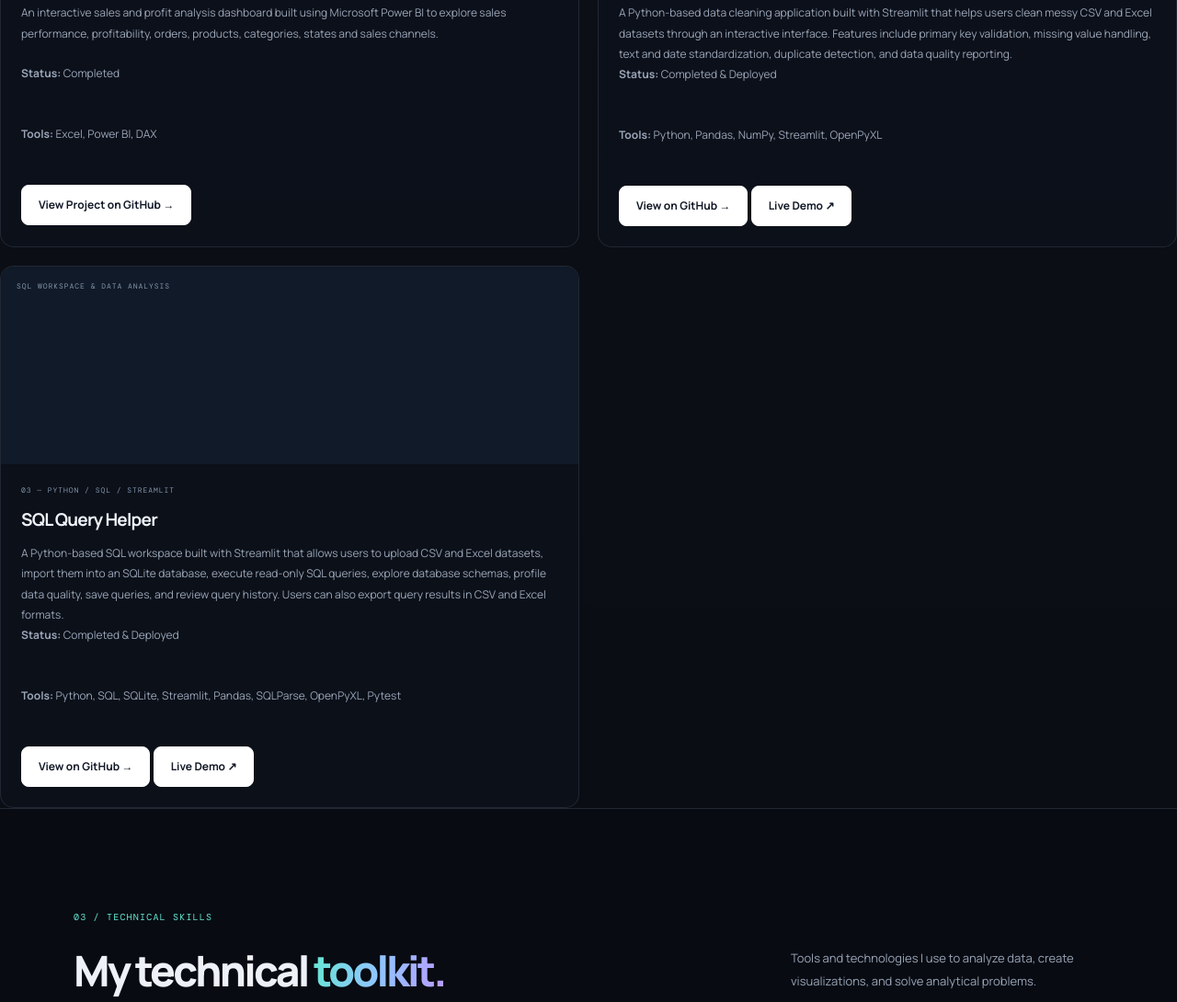
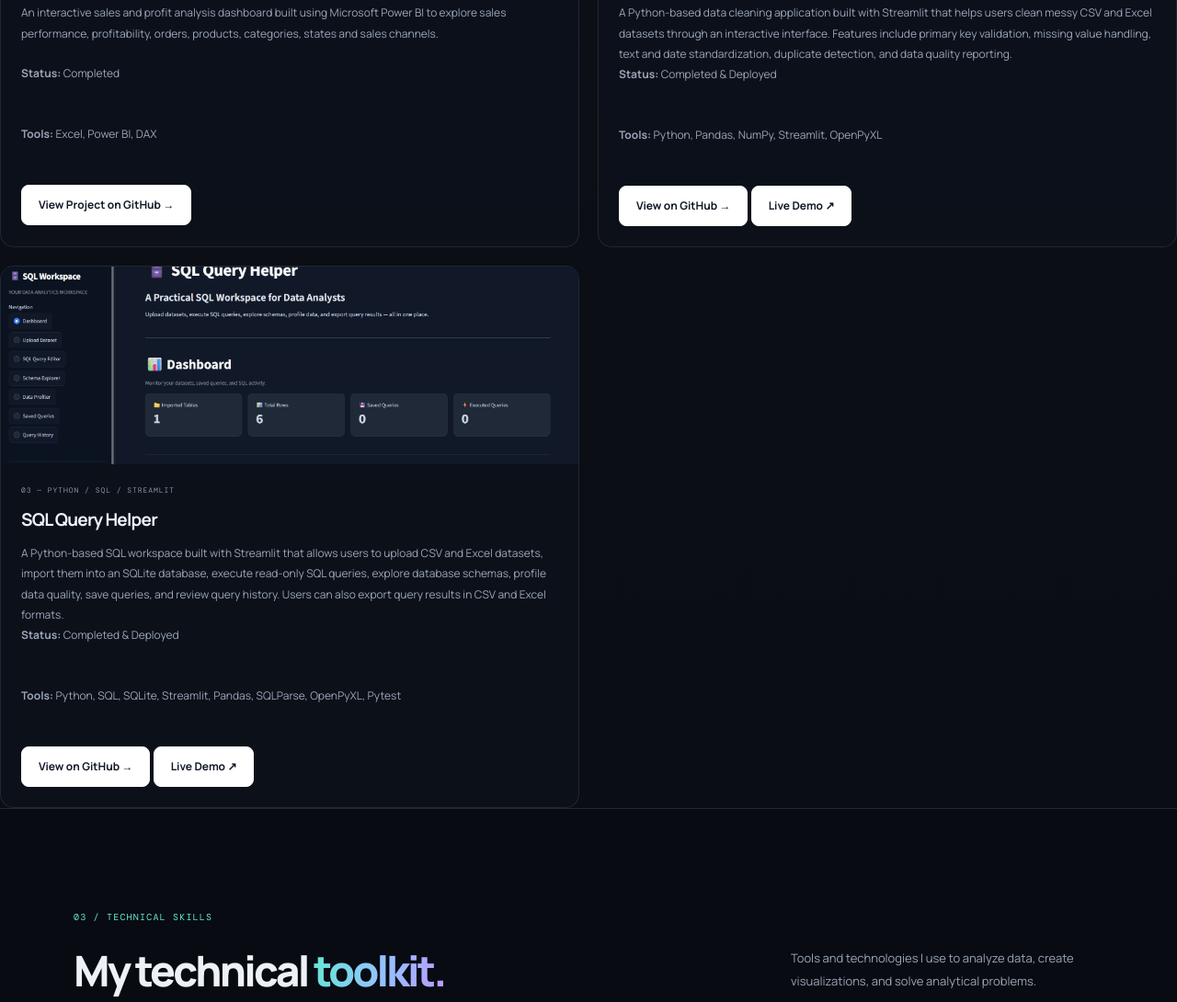
Before and after one commit to ommahajan2004/om-data-science-portfolio, a plain HTML site: page index.html in a window 1280 px wide. Shown: the part 2066-3156 px from the top of the page at 92% size. Drawn offline with nearby package versions, Linux system fonts and the light colour scheme.

Commit message:
Add SQL Query Helper preview image

```diff
--- a/index.html
+++ b/index.html
@@ -175,7 +175,11 @@
           <!-- PROJECT 3: COMPLETED SQL QUERY HELPER -->
           <article class="project-card">
             <div class="project-art project-art-sql">
-              <div class="art-label">SQL WORKSPACE & DATA ANALYSIS</div>
+              <img
+                src="images/sql-query-helper.png"
+                alt="SQL Query Helper application preview"
+                class="project-preview-image"
+              />
             </div>
 
             <div class="project-body">
--- a/style.css
+++ b/style.css
@@ -126,3 +126,10 @@
     transform: translateY(-3px);
     box-shadow: 0 5px 15px rgba(255, 255, 255, 0.15);
 }
+
+.project-preview-image {
+  width: 100%;
+  height: 100%;
+  object-fit: cover;
+  display: block;
+}
```
Also changed, not shown: images/sql-query-helper.png (added).
